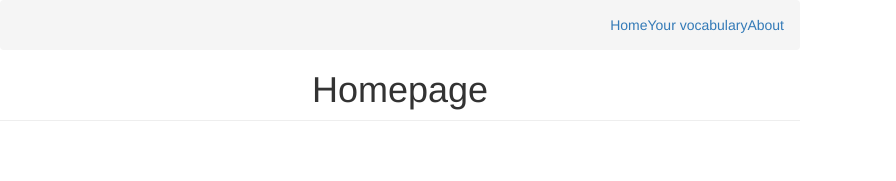
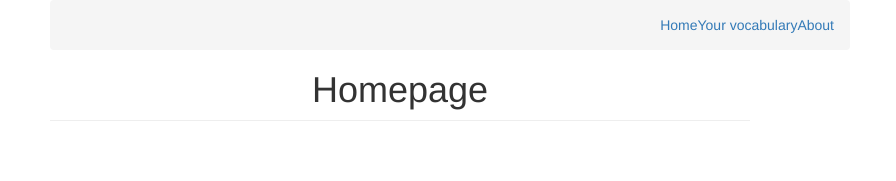
Before and after one commit to GURoff/Language-Cards, a React (Create React App) app: page /home in a window 1280 px wide. Shown: the top 181 px of the page, without its empty margins (0-896 px from the left). Built offline with nearby package versions, Linux system fonts and the light colour scheme.

Commit message:
added padding for AppAlexand

```diff
--- a/src/styles/App.css
+++ b/src/styles/App.css
@@ -12,6 +12,7 @@
 
 .AppAlexandr {
     width: 800px;
+    padding: 0 50px;
 }
 
 .navbar {
```
